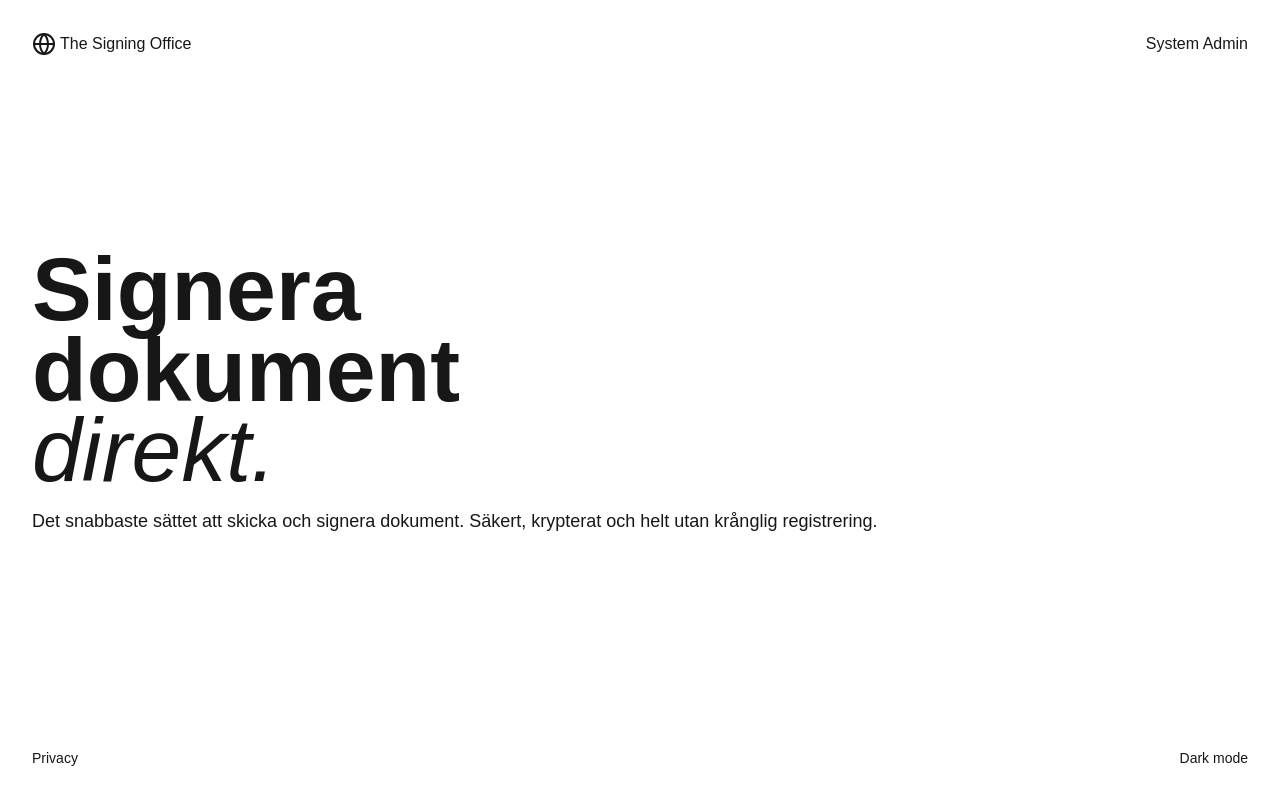
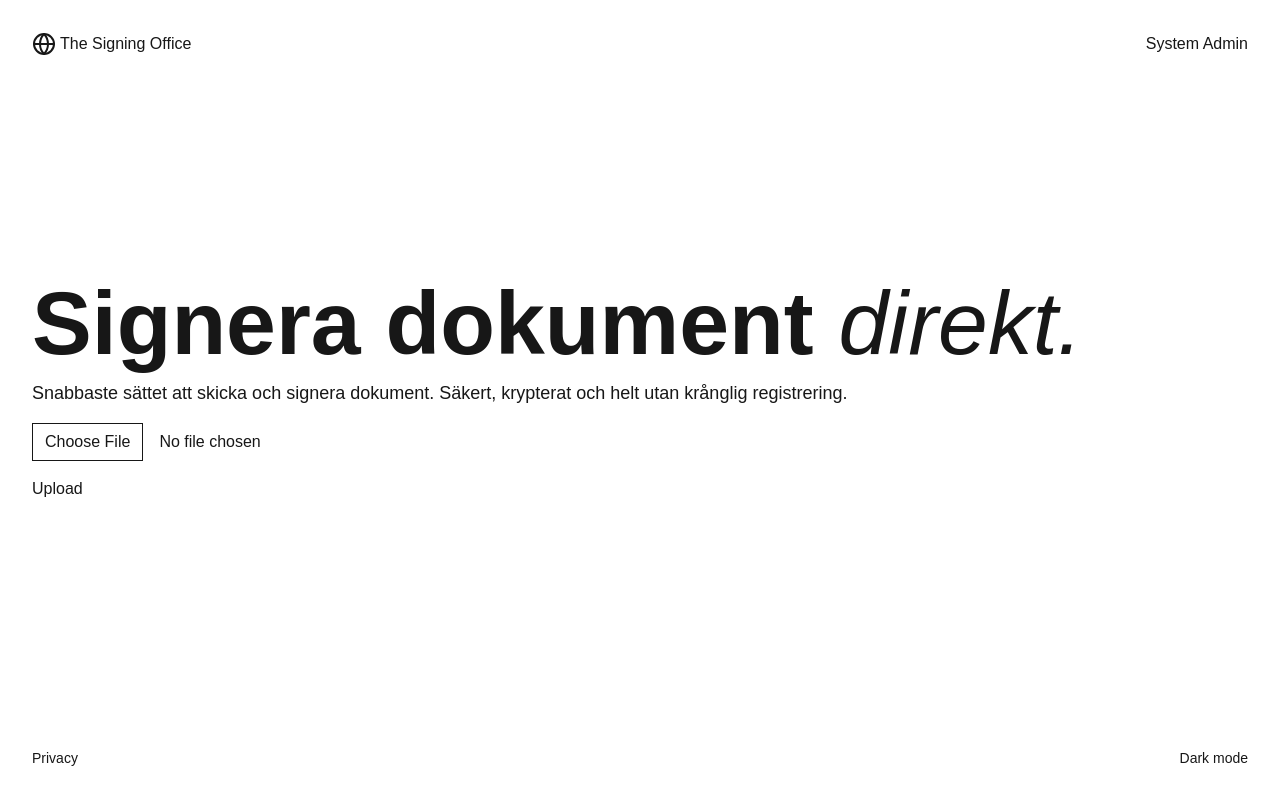
Before and after one commit to evilpaper/thesigningoffice, a Next.js app: page / in a window 1280 px wide. Built offline with nearby package versions, Linux system fonts and the light colour scheme.

Commit message:
feat: add upload form, not connected yet

```diff
--- a/src/app/page.tsx
+++ b/src/app/page.tsx
@@ -4,17 +4,24 @@ export default function Home() {
       <section className="flex flex-1 min-w-0 flex-col gap-4 lg:sticky lg:top-8 lg:h-[calc(100dvh-12rem)] lg:justify-center">
         <article className="flex flex-col gap-4">
           <h1 className="leading-[0.9] font-semibold text-[clamp(3rem,7vw,6rem)]">
-            Signera
-            <br />
-            dokument
-            <br />
-            <span className="italic font-normal">direkt.</span>
+            Signera dokument
+            <span className="italic font-normal"> direkt.</span>
           </h1>
           <p className="text-lg text-muted-foreground">
-            Det snabbaste sättet att skicka och signera dokument. Säkert,
-            krypterat och helt utan krånglig registrering.
+            Snabbaste sättet att skicka och signera dokument. Säkert, krypterat
+            och helt utan krånglig registrering.
           </p>
         </article>
+        <form className="flex flex-col items-start gap-4">
+          <label className="flex flex-col items-start gap-2">
+            <input
+              type="file"
+              name="file"
+              className="text-foreground file:mr-4 file:rounded-none file:border file:border-foreground file:bg-transparent file:px-3 file:py-1.5 file:font-medium file:text-foreground"
+            />
+          </label>
+          <button type="submit">Upload</button>
+        </form>
       </section>
     </main>
   );
```
